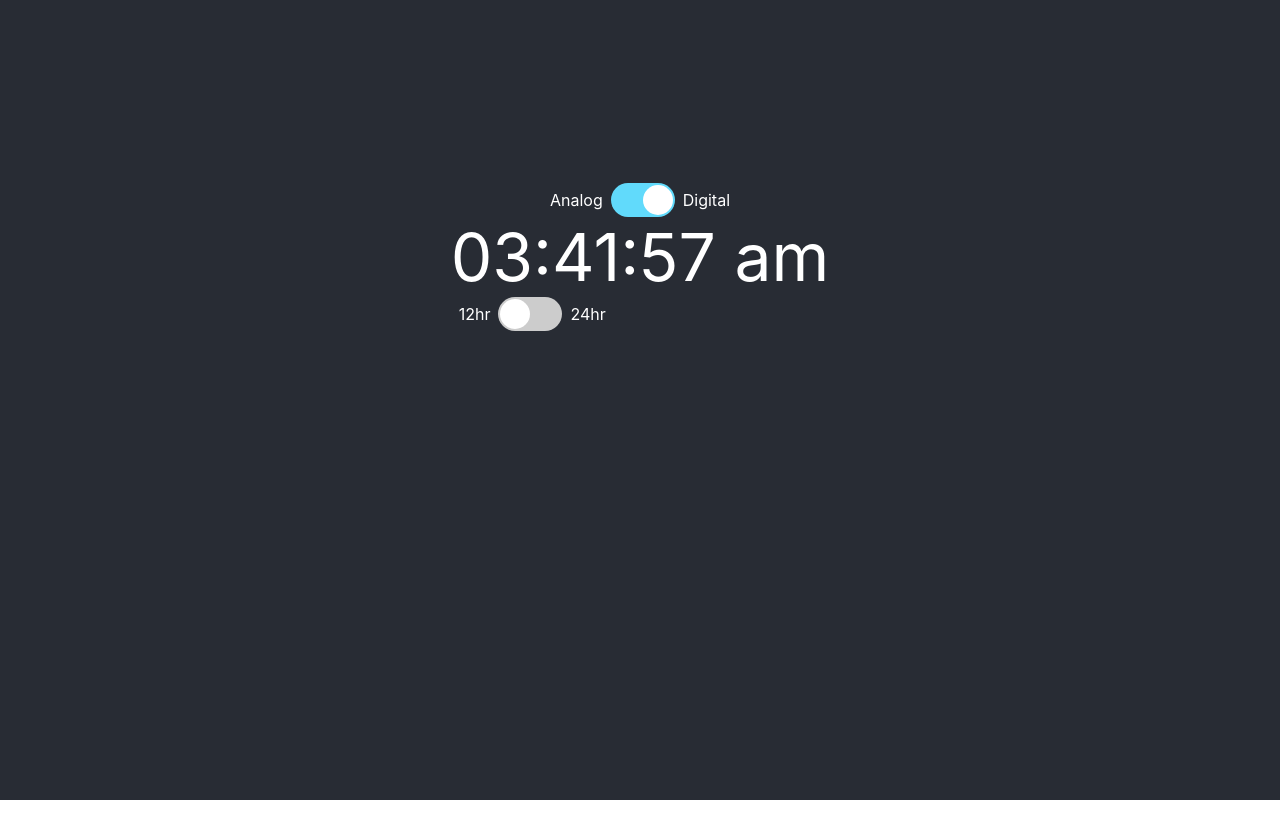
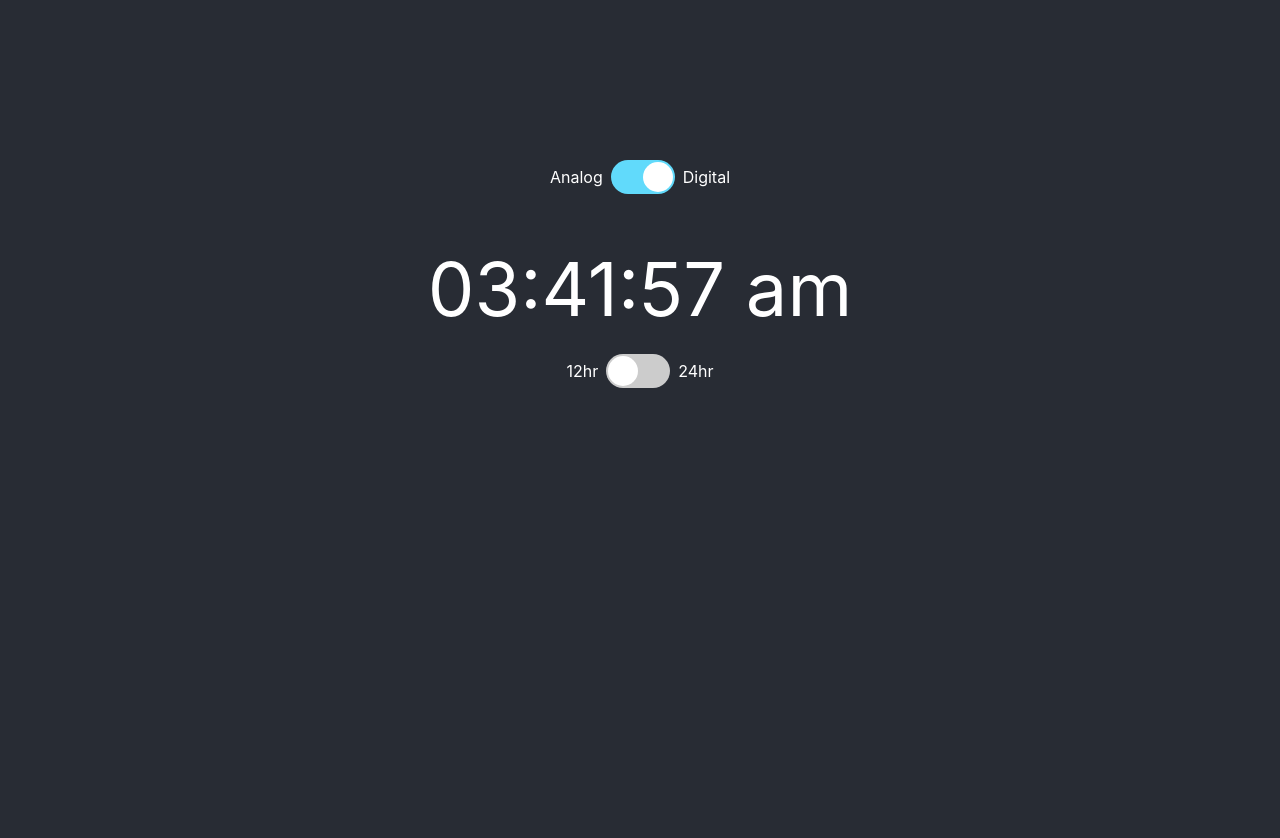
Before and after one commit to austinChappell/electron-clock-app, a React (Create React App) app: page / in a window 1280 px wide. Both pictures are taken after a click on the element 642 px from the left and 200 px from the top of the page. Shown: the top 838 px of the page. Before the commit the page ends 800 px from the top, so only its background shows below. Built offline with nearby package versions, Linux system fonts and the light colour scheme.

Commit message:
tweak layout

```diff
--- a/src/App.css
+++ b/src/App.css
@@ -14,9 +14,10 @@
   display: flex;
   flex-direction: column;
   align-items: center;
-  justify-content: center;
-  font-size: calc(50px + 2vmin);
+  justify-content: flex-start;
+  font-size: calc(50px + 3vmin);
   color: white;
+  padding-top: 20vh;
 }
 
 .App-link {
--- a/src/App.js
+++ b/src/App.js
@@ -1,4 +1,5 @@
 import React, { useState } from 'react';
+import styled from 'styled-components';
 
 // Internal Dependencies
 import './App.css';
@@ -6,6 +7,11 @@ import Time from './components/Time';
 import AnalogClock from './components/AnalogClock';
 import DigitalClock from './components/DigitalClock';
 import Switch from './components/Switch';
+
+// Local Variables
+const ClockWrapper = styled.div`
+  padding: 50px 20px;
+`;
 
 // Component Definition
 const App = () => {
@@ -24,7 +30,8 @@ const App = () => {
           on={isDigital}
           onText="Digital"
         />
-        <div style={{ height: 400 }}>
+
+        <ClockWrapper>
           <Time>
             {({ timeData }) => (
               isDigital ? (
@@ -34,7 +41,7 @@ const App = () => {
               )
             )}
           </Time>
-        </div>
+        </ClockWrapper>
       </header>
 
     </div>
--- a/src/components/DigitalClock.js
+++ b/src/components/DigitalClock.js
@@ -1,6 +1,9 @@
 // External Dependencies
 import React, { useState } from 'react';
 import PropTypes from 'prop-types';
+import styled from 'styled-components';
+
+// Internal Dependencies
 import Switch from './Switch';
 
 // Local Variables
@@ -14,6 +17,11 @@ const propTypes = {
     secondsIntoCurrentDay: PropTypes.number.isRequired,
   }).isRequired,
 }
+const Wrapper = styled.div`
+  display: flex;
+  justify-content: center;
+  padding-top: 20px;
+`;
 
 function displayTime({
   civilianHour,
@@ -47,12 +55,14 @@ const DigitalClock = ({
     <div>
       {isMilitaryTime ? displayMilitaryTime(timeData) : displayTime(timeData)}
 
+      <Wrapper>
         <Switch
           offText="12hr"
           onChange={toggleDisplay}
           on={isMilitaryTime}
           onText="24hr"
         />
+      </Wrapper>
     </div>
   )
 }
```
Lines whose indentation alone changed are shown as unchanged.
